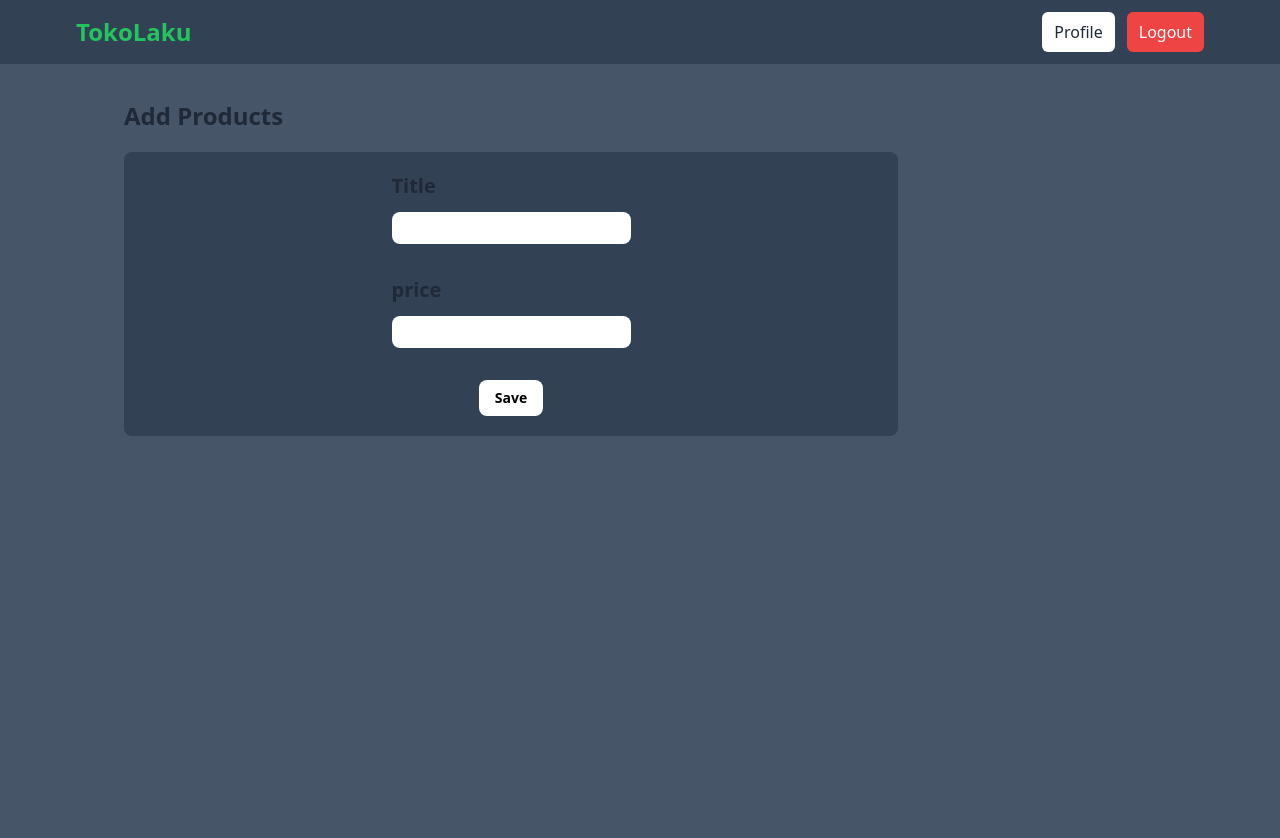
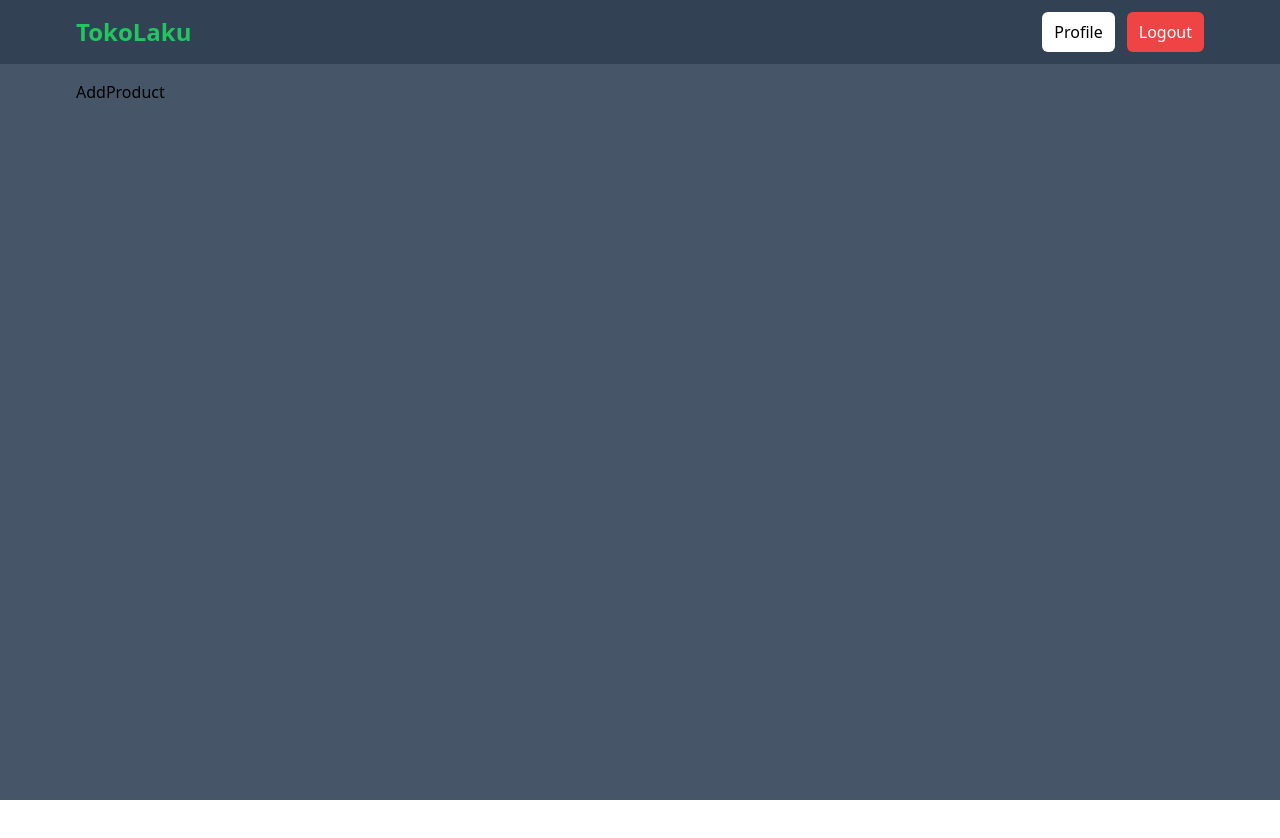
Before and after one commit to RevDonz/kelompok3_crud, a Next.js app: page /products/add in a window 1280 px wide. Shown: the top 838 px of the page. After the commit the page ends 800 px from the top, so only its background shows below. Built offline with nearby package versions, Linux system fonts and the light colour scheme.

Commit message:
Revert "Merge branch 'main' into moza/main"
This reverts commit 0fbf2504b0190469b389cfc10c66f64758277d90, reversing
changes made to 083ca082f7206b58c0357cf6406ad813ff8124b2.

Reverting one step back before merging with main

```diff
--- a/package.json
+++ b/package.json
@@ -13,7 +13,6 @@
     "@types/react": "18.2.19",
     "@types/react-dom": "18.2.7",
     "autoprefixer": "10.4.14",
-    "daisyui": "^3.5.1",
     "next": "13.4.13",
     "postcss": "8.4.27",
     "react": "18.2.0",
--- a/src/components/product.tsx
+++ b/src/components/product.tsx
@@ -1,15 +1,13 @@
-import { ProductType } from '@/pages/products';
-import axios from 'axios';
-import Image from 'next/image';
-import Link from 'next/link';
+import { ProductType } from "@/pages/products";
+import axios from "axios";
+import Image from "next/image";
 
 interface IProduct {
   product: ProductType;
 }
 
 const Product = ({ product }: IProduct) => {
-
-  const handleDelete = async (product: ProductType) => {
+  const handleDelete = async (product) => {
     if (confirm(`Are you sure you want to delete ${product.title}?`)) {
       try {
         const res = await axios.delete(
@@ -26,31 +24,29 @@ const Product = ({ product }: IProduct) => {
   };
 
   return (
-    <div className='bg-slate-700 p-3 rounded-lg text-white flex flex-col justify-between'>
-      <div className='relative h-48 bg-white rounded-md'>
+    <div className="bg-slate-700 p-3 rounded-lg text-white flex flex-col justify-between">
+      <div className="relative h-48 bg-white rounded-md">
         <Image
           src={product.thumbnail}
           alt={product.title}
           fill
-          className='object-contain'
+          className="object-contain"
         />
       </div>
-      <div className='flex flex-col gap-1 mt-3'>
-        <p className='text-lg'>{product.title}</p>
+      <div className="flex flex-col gap-1 mt-3">
+        <p className="text-lg">{product.title}</p>
         <p>$ {product.price}</p>
       </div>
-      <div className='flex gap-3 mt-3'>
+      <div className="flex gap-3 mt-3">
         <button
-          className='px-3 py-1 text-red-500 bg-white hover:bg-red-500 hover:text-white border-2 border-red-500 rounded-md active:scale-105 transition-all'
+          className="px-3 py-1 text-red-500 bg-white hover:bg-red-500 hover:text-white border-2 border-red-500 rounded-md active:scale-105 transition-all"
           onClick={() => handleDelete(product)}
         >
           Remove
         </button>
-        <Link href={`products/${product.id}`}>
-          <button className='px-3 py-1 text-green-500 bg-white hover:bg-green-500 hover:text-white border-2 border-green-500 rounded-md active:scale-105 transition-all'>
-            Edit
-          </button>
-        </Link>
+        <button className="px-3 py-1 text-green-500 bg-white hover:bg-green-500 hover:text-white border-2 border-green-500 rounded-md active:scale-105 transition-all">
+          Edit
+        </button>
       </div>
     </div>
   );
--- a/src/pages/_document.tsx
+++ b/src/pages/_document.tsx
@@ -1,13 +1,13 @@
-import { Head, Html, Main, NextScript } from 'next/document';
+import { Html, Head, Main, NextScript } from 'next/document'
 
 export default function Document() {
   return (
-    <Html lang='en'>
+    <Html lang="en">
       <Head />
       <body>
         <Main />
         <NextScript />
       </body>
     </Html>
-  );
+  )
 }
--- a/src/pages/index.tsx
+++ b/src/pages/index.tsx
@@ -1,18 +1,11 @@
 import axios from 'axios';
-import Link from 'next/link';
+import { useRouter } from 'next/router';
 import { useState } from 'react';
-
-declare global {
-  interface Window {
-    modal_success: any;
-    modal_failed: any;
-    modal_edit: any;
-  }
-}
 
 const Home = () => {
   const [username, setUsername] = useState('');
   const [password, setPassword] = useState('');
+  const router = useRouter();
 
   const handleSubmit = async (e: any) => {
     e.preventDefault();
@@ -22,13 +15,11 @@ const Home = () => {
         username: username,
         password: password,
       });
-
       if (res.status === 200) {
-        window.modal_success.showModal();
-        console.log(res);
+        alert(`Hello ${res.data.firstName} ${res.data.lastName}`);
+        router.push('/products');
       }
     } catch (e) {
-      window.modal_failed.showModal();
       console.log(e);
     }
   };
@@ -71,26 +62,6 @@ const Home = () => {
           Go To My Account
         </button>
       </form>
-      <dialog id='modal_success' className='modal'>
-        <form method='dialog' className='modal-box'>
-          <h3 className='font-bold text-lg'>Login Berhasil</h3>
-          <p className='py-4'>Hallo anda berhasil login!</p>
-          <div className='modal-action'>
-            <Link href={'/products'}>
-              <button className='btn'>OK</button>
-            </Link>
-          </div>
-        </form>
-      </dialog>
-      <dialog id='modal_failed' className='modal'>
-        <form method='dialog' className='modal-box'>
-          <h3 className='font-bold text-lg'>Login Gagal</h3>
-          <p className='py-4'>Username atau Password salah!</p>
-          <div className='modal-action'>
-            <button className='btn'>OK</button>
-          </div>
-        </form>
-      </dialog>
     </div>
   );
 };
--- a/src/pages/products/[id].tsx
+++ /dev/null
@@ -1,99 +0,0 @@
-import axios from 'axios';
-import Link from 'next/link';
-import { useRouter } from 'next/router';
-import { useEffect, useState } from 'react';
-
-const EditProduct = () => {
-  const router = useRouter();
-  const [name, setName] = useState('');
-  const [price, setPrice] = useState('');
-
-  const { id } = router.query;
-
-  const fetchProductsById = async () => {
-    try {
-      const res = await axios(`https://dummyjson.com/products/${id}`);
-
-      setName(res.data.title);
-      setPrice(res.data.price);
-    } catch (err) {
-      console.log(err);
-    }
-  };
-
-  const handleSubmit = async (e: any) => {
-    e.preventDefault();
-
-    try {
-      const res = await axios.put(`https://dummyjson.com/products/${id}`, {
-        title: name,
-        price: price,
-      });
-
-      if (res.status === 200) {
-        window.modal_edit.showModal();
-        console.log(res);
-      }
-    } catch (e) {
-      console.log(e);
-    }
-  };
-
-  useEffect(() => {
-    fetchProductsById();
-  }, []);
-
-  return (
-    <div className='min-h-screen mt-5 px-12'>
-      <h1 className='text-2xl font-bold mb-5 jus'>Add Products</h1>
-      <div className='w-3/4'>
-        <form
-          className='bg-slate-700 p-5 rounded-lg flex flex-col gap-3 items-center w-1/1 mt0'
-          onSubmit={handleSubmit}
-        >
-          <label htmlFor='title' className='block mb-5'>
-            <span className='block mb-3 font-bold text-xl'>name</span>
-            <input
-              type='text'
-              className='bg-white p-1 w-1/1 outline-none rounded-lg text-slate-700'
-              name='title'
-              id='title'
-              value={name}
-              onChange={(e) => setName(e.target.value)}
-            />
-          </label>
-          <label htmlFor='price' className='block mb-5'>
-            <span className='block mb-3 font-bold text-xl'>price</span>
-            <input
-              type='text'
-              className='bg-white p-1 w-full outline-none rounded-lg text-slate-700'
-              name='price'
-              id='price'
-              value={price}
-              onChange={(e) => setPrice(e.target.value)}
-            />
-          </label>
-          <button
-            type='submit'
-            className='block bg-white px-4 py-2 font-bold hover:bg-slate-300 text-sm rounded-lg text-black'
-          >
-            Save
-          </button>
-        </form>
-      </div>
-      <dialog id='modal_edit' className='modal'>
-        <form method='dialog' className='modal-box'>
-          <h3 className='font-bold text-lg'>Edit Data Berhasil</h3>
-          <p className='py-4'>Anda berhasil mengubah data {name}</p>
-          <div className='modal-action'>
-            <Link href={'/products'}>
-              <button className='btn'>OK</button>
-            </Link>
-          </div>
-        </form>
-      </dialog>
-    </div>
-  );
-};
-
-export default EditProduct;
--- a/src/pages/products/add.tsx
+++ b/src/pages/products/add.tsx
@@ -1,72 +1,9 @@
-import axios from 'axios';
-
-import { useState } from 'react';
+import React from 'react'
 
 const AddProduct = () => {
-  const [name, setName] = useState('');
-  const [price, setPrice] = useState('');
+  return (
+    <div>AddProduct</div>
+  )
+}
 
-  const handleSubmit = async (e: any) => {
-    e.preventDefault();
-
-    try {
-      const res = await axios.post('https://dummyjson.com/products/add', {
-        title: name,
-        price: price,
-      });
-
-      // console.log(res.data.price);
-      // console.log(res.data.title);
-      console.log(res.data);
-
-      if (res.status === 200) {
-        alert('Data berhasil ditambahkan');
-      }
-    } catch (e) {
-      console.log(e);
-    }
-  };
-
-  return (
-    <div>
-      <div className='min-h-screen mt-5 px-12'>
-        <h1 className='text-2xl font-bold mb-5 jus'>Add Products</h1>
-        <div className='w-3/4'>
-          <form
-            className='bg-slate-700 p-5 rounded-lg flex flex-col gap-3 items-center w-1/1 mt0'
-            onSubmit={handleSubmit}
-          >
-            <label htmlFor='title' className='block mb-5'>
-              <span className='block mb-3 font-bold text-xl'>Title</span>
-              <input
-                type='text'
-                className='bg-white p-1 w-1/1 outline-none rounded-lg text-slate-700'
-                name='title'
-                id='title'
-                onChange={(e) => setName(e.target.value)}
-              />
-            </label>
-            <label htmlFor='price' className='block mb-5'>
-              <span className='block mb-3 font-bold text-xl'>price</span>
-              <input
-                type='text'
-                className='bg-white p-1 w-full outline-none rounded-lg text-slate-700'
-                name='price'
-                id='price'
-                onChange={(e) => setPrice(e.target.value)}
-              />
-            </label>
-            <button
-              type='submit'
-              className='block bg-white px-4 py-2 font-bold hover:bg-slate-300 text-sm rounded-lg text-black'
-            >
-              Save
-            </button>
-          </form>
-        </div>
-      </div>
-    </div>
-  );
-};
-
-export default AddProduct;
+export default AddProduct
--- /dev/null
+++ b/src/pages/products/edit.tsx
@@ -0,0 +1,9 @@
+import React from 'react'
+
+const EditProduct = () => {
+  return (
+    <div>EditProduct</div>
+  )
+}
+
+export default EditProduct
--- a/src/pages/products/index.tsx
+++ b/src/pages/products/index.tsx
@@ -1,8 +1,8 @@
-import Product from '@/components/product';
-import axios from 'axios';
-import Link from 'next/link';
+import Product from "@/components/product";
+import axios from "axios";
+import Link from "next/link";
 
-import { useEffect, useState } from 'react';
+import { useEffect, useState } from "react";
 
 export type ProductType = {
   id: number;
@@ -16,12 +16,11 @@ const Home = () => {
 
   const fetchProducts = async () => {
     try {
-      const res = await axios('https://dummyjson.com/products', {
+      const res = await axios("https://dummyjson.com/products", {
         params: {
           limit: 10,
         },
       });
-      console.log(res);
 
       setProducts(res.data.products);
     } catch (err) {
@@ -34,24 +33,21 @@ const Home = () => {
   }, []);
 
   return (
-    <div>
-      <div className='flex justify-between items-center mb-5'>
-        <p className='text-4xl text-white font-semibold'>Products</p>
-        <Link href={'/products/add'}>
-          <button className='px-3 py-2 text-white bg-blue-500 hover:bg-blue-600 rounded-md active:scale-105 transition-all'>
+    <>
+      <div className="flex justify-between items-center mb-5">
+        <p className="text-4xl text-white font-semibold">Products</p>
+        <Link href={"/products/add"}>
+          <button className="px-3 py-2 text-white bg-blue-500 hover:bg-blue-600 rounded-md active:scale-105 transition-all">
             Add New Product
           </button>
         </Link>
       </div>
-      <div className='grid grid-cols-2 md:grid-cols-4 gap-5'>
-        {/* {products.map((product, index) => {
-          return <Product product={product} key={index} />;
-        })} */}
-        {products.map((product, index) => {
+      <div className="grid grid-cols-2 md:grid-cols-4 gap-5">
+        {products.map((product: ProductType, index) => {
           return <Product product={product} key={index} />;
         })}
       </div>
-    </div>
+    </>
   );
 };
 
--- a/tailwind.config.ts
+++ b/tailwind.config.ts
@@ -1,4 +1,4 @@
-import type { Config } from 'tailwindcss';
+import type { Config } from 'tailwindcss'
 
 const config: Config = {
   content: [
@@ -15,6 +15,6 @@ const config: Config = {
       },
     },
   },
-  plugins: [require('daisyui')],
-};
-export default config;
+  plugins: [],
+}
+export default config
```
Also changed, not shown: 1 other file (tests, documents, lock files or other folders).
